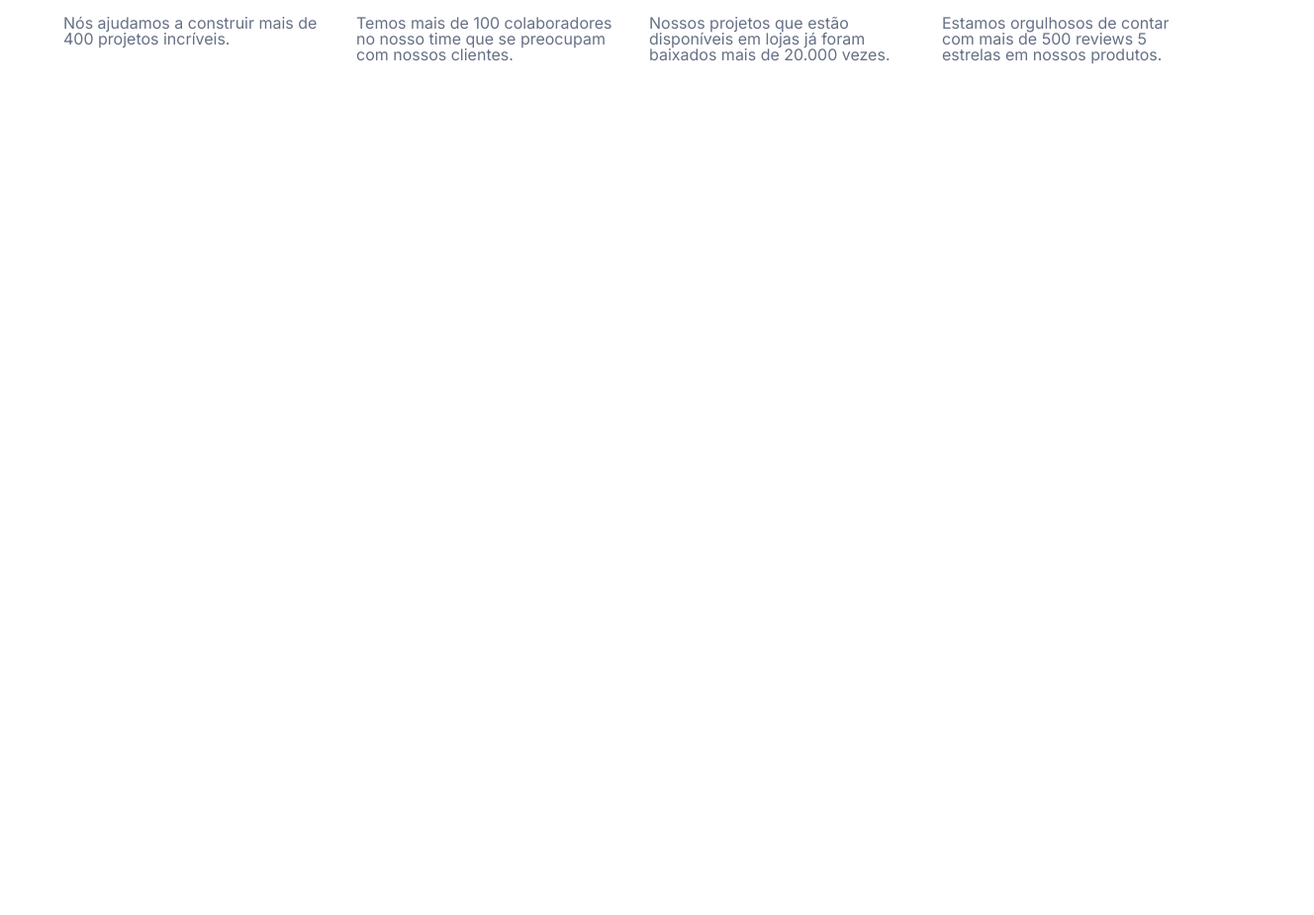
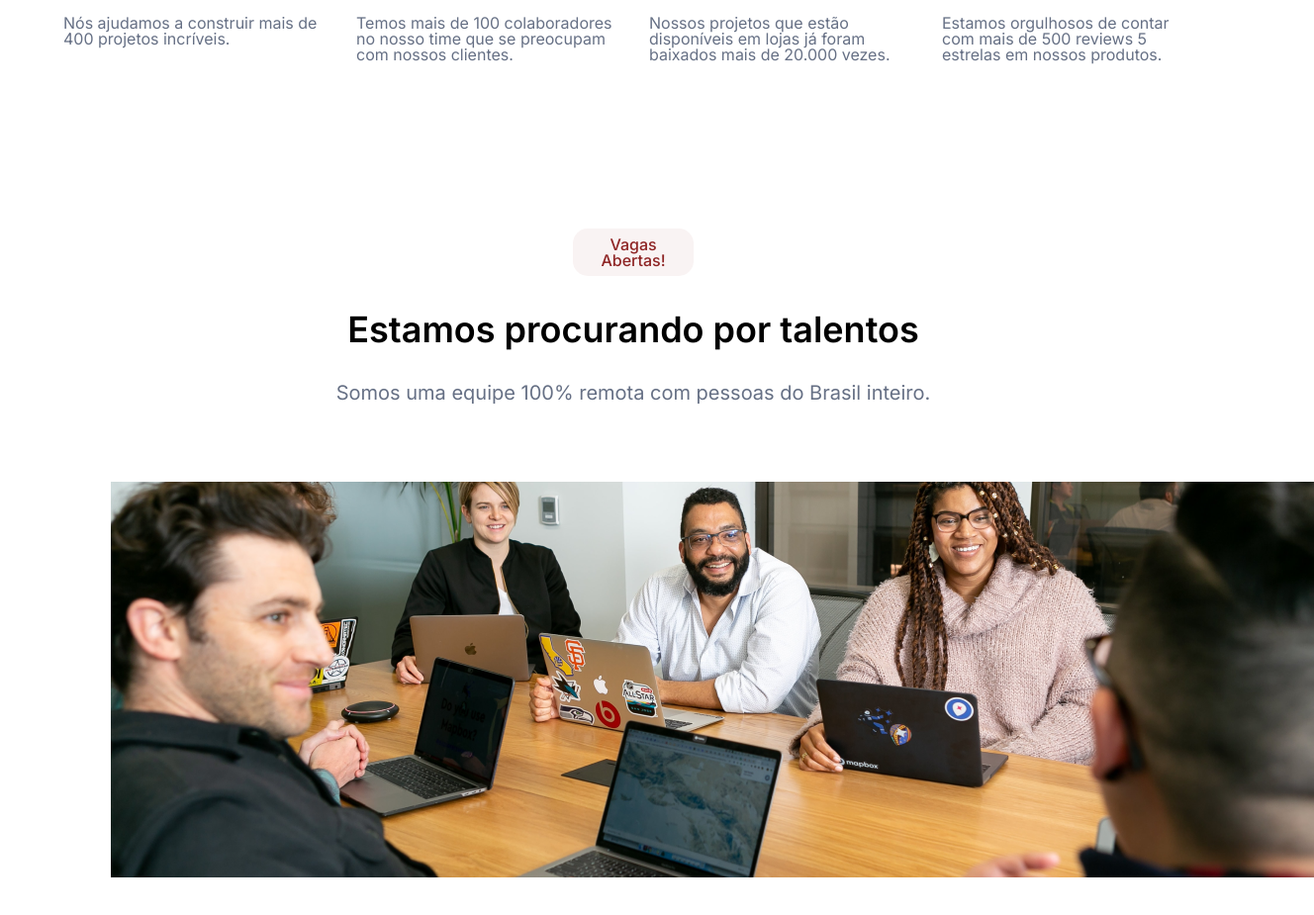
Before and after one commit to Pauloviictorss/7DaysOfCodeHTMLCSS, a plain HTML site: page index.html in a window 1280 px wide. Shown: the part 643-1568 px from the top of the page at 99% size, 1328 px wide, since content can reach past the window. Before the commit the page ends 800 px from the top, so only its background shows below. Drawn offline with Linux system fonts and the light colour scheme.

Commit message:
Adicionando o banner de vagas

```diff
--- /dev/null
+++ b/css/vagas.css
@@ -0,0 +1,29 @@
+.vagas {
+    padding: 7em;
+    text-align: center;
+}
+
+.vagas__text {
+    font-weight: 500;
+    color: var(--vinho);
+    background-color: rgba(142, 36, 36, 0.05);
+    border-radius: 15px;
+    padding: .5em;
+    margin: auto;
+    width: 10%;
+}
+
+.vagas__subtitle {
+    font-size: 36px;
+    color: var(--preto);
+    font-weight: 600;
+    margin: 1em 0;
+}
+
+.vagas__description {
+    font-weight: 400;
+    font-size: 20px;
+    color: var(--cinza);
+    margin: auto;
+    margin-bottom: 4em;
+}
--- a/index.html
+++ b/index.html
@@ -10,6 +10,7 @@
     <link rel="stylesheet" href="css/header.css">
     <link rel="stylesheet" href="css/banner.css">
     <link rel="stylesheet" href="css/metrics.css">
+    <link rel="stylesheet" href="css/vagas.css">
 </head>
 <body>
     <header>
@@ -65,6 +66,13 @@
             </div>
         </section>
 
+        <section class="vagas container">
+            <h3 class="vagas__text">Vagas Abertas!</h3>
+            <h2 class="vagas__subtitle">Estamos procurando por talentos</h2>
+            <p class="vagas__description">Somos uma equipe 100% remota com pessoas do Brasil inteiro.</p>
+            <img src="img/vagas.png" alt="">
+        </section>
+
     </main>
 </body>
 </html>
```
Also changed, not shown: img/vagas.png (added).
